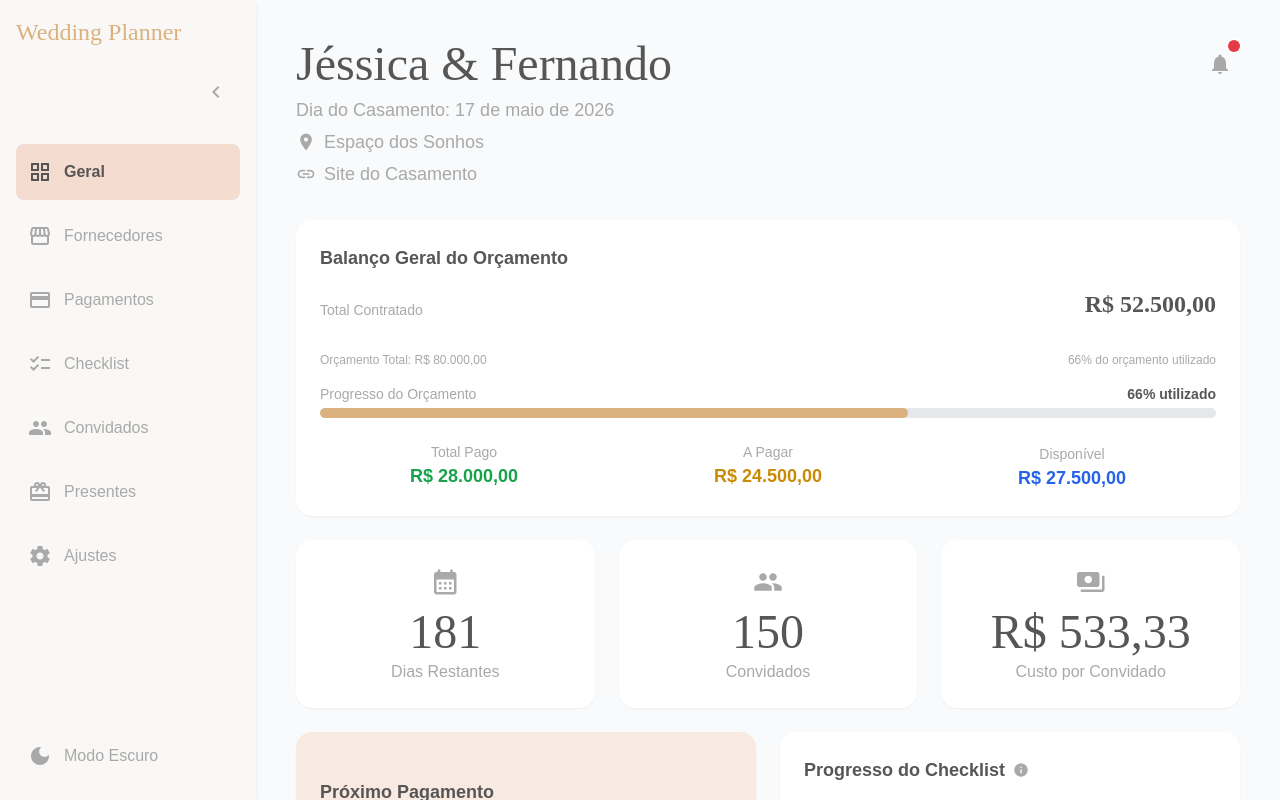
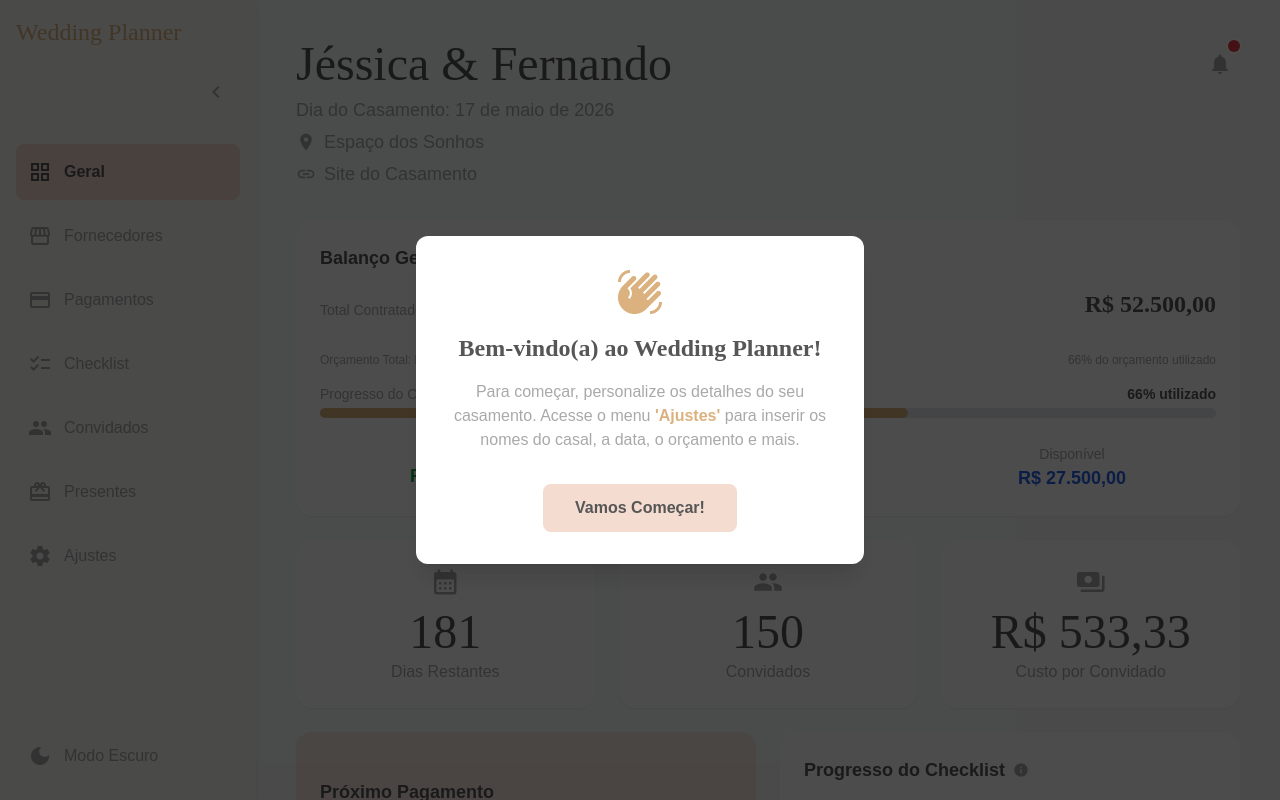
Before and after one commit to dfc1002-eng/Wedding-Planner, a React (Vite) app: page / in a window 1280 px wide. Shown: the top 800 px of the page. Built offline with nearby package versions, Linux system fonts and the light colour scheme; a web font is replaced by a local one.

Commit message:
[dyad] Adicionando onboarding para novos usuários - wrote 2 file(s)

```diff
--- a/App.tsx
+++ b/App.tsx
@@ -17,6 +17,7 @@ import AddEditGuestModal from './src/components/modals/AddEditGuestModal';
 import EditGiftModal from './src/components/modals/EditGiftModal';
 import RegisterPaymentModal from './src/components/modals/RegisterPaymentModal';
 import ThankYouModal from './src/components/modals/ThankYouModal';
+import OnboardingModal from './src/components/modals/OnboardingModal'; // Importar o novo modal
 import { Vendor, Payment, VendorStatus, NewVendorFormData, EditVendorData, Guest, GuestFormData, Gift, GiftFormData, GuestStatus } from './src/types';
 import Toast from './src/components/ui/Toast';
 
@@ -33,6 +34,9 @@ const AppContent: React.FC = () => {
         // Recolhido por padrão em telas menores
         return window.innerWidth >= 768;
     });
+
+    // Onboarding State
+    const [isOnboardingOpen, setIsOnboardingOpen] = useState(false);
 
     // Modal States
     const [isAddVendorModalOpen, setAddVendorModalOpen] = useState(false);
@@ -82,6 +86,20 @@ const AppContent: React.FC = () => {
     useEffect(() => {
         localStorage.setItem('sidebarExpanded', String(isSidebarExpanded));
     }, [isSidebarExpanded]);
+
+    // Onboarding Logic
+    useEffect(() => {
+        const hasOnboarded = localStorage.getItem('onboardingCompleted');
+        if (!hasOnboarded) {
+            setIsOnboardingOpen(true);
+        }
+    }, []);
+
+    const handleCloseOnboarding = () => {
+        localStorage.setItem('onboardingCompleted', 'true');
+        setIsOnboardingOpen(false);
+        setActiveScreen('settings'); // Opcional: levar o usuário direto para a tela de ajustes
+    };
 
     const toggleDarkMode = () => setIsDarkMode(prev => !prev);
     const toggleSidebar = () => setIsSidebarExpanded(prev => !prev);
@@ -250,6 +268,7 @@ const AppContent: React.FC = () => {
             {toast && <Toast key={toast.id} message={toast.message} type={toast.type} onClose={() => setToast(null)} />}
 
             {/* Modals */}
+            {isOnboardingOpen && <OnboardingModal onClose={handleCloseOnboarding} />}
             {isAddVendorModalOpen && <AddVendorModal onClose={() => { setAddVendorModalOpen(false); setPrefilledCategory(undefined); }} onSave={handleSaveNewVendor} prefilledCategory={prefilledCategory} />}
             {editingVendor && (
                 <EditVendorModal
--- /dev/null
+++ b/src/components/modals/OnboardingModal.tsx
@@ -0,0 +1,32 @@
+"use client";
+
+import React from 'react';
+import Icon from '../ui/Icon';
+
+interface OnboardingModalProps {
+    onClose: () => void;
+}
+
+const OnboardingModal: React.FC<OnboardingModalProps> = ({ onClose }) => {
+    return (
+        <div className="fixed inset-0 bg-black bg-opacity-70 flex justify-center items-center z-50" onClick={onClose}>
+            <div className="bg-white dark:bg-gray-800 rounded-xl shadow-xl w-full max-w-md p-8 text-center" onClick={e => e.stopPropagation()}>
+                <Icon name="waving_hand" className="text-5xl text-brand-gold mx-auto mb-4" />
+                <h2 className="text-2xl font-bold font-title text-brand-gray dark:text-white">Bem-vindo(a) ao Wedding Planner!</h2>
+                <p className="text-brand-gray-light dark:text-gray-400 mt-4">
+                    Para começar, personalize os detalhes do seu casamento. Acesse o menu <span className="font-bold text-brand-gold">'Ajustes'</span> para inserir os nomes do casal, a data, o orçamento e mais.
+                </p>
+                <div className="flex justify-center mt-8">
+                    <button
+                        onClick={onClose}
+                        className="bg-brand-pink hover:opacity-90 text-brand-gray font-bold py-3 px-8 rounded-lg transition-colors dark:bg-brand-gold dark:text-gray-900"
+                    >
+                        Vamos Começar!
+                    </button>
+                </div>
+            </div>
+        </div>
+    );
+};
+
+export default OnboardingModal;
```
